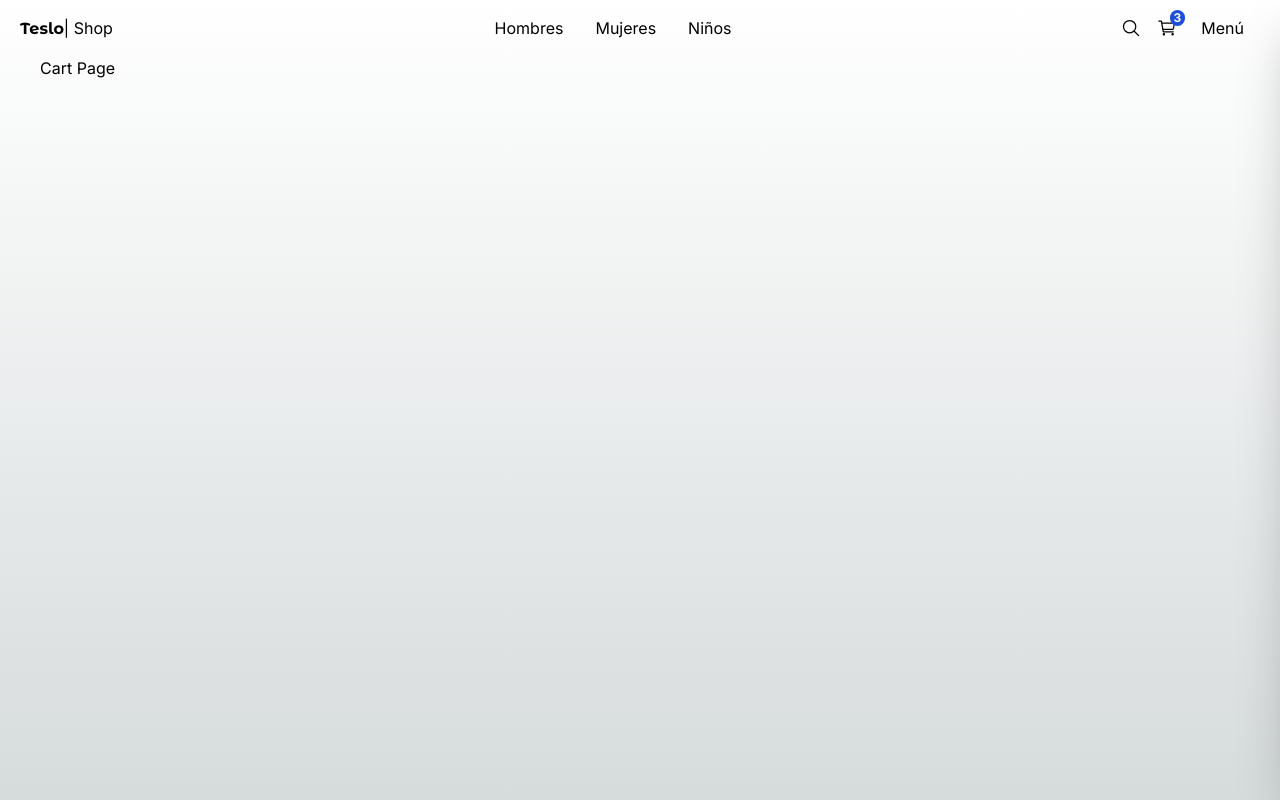
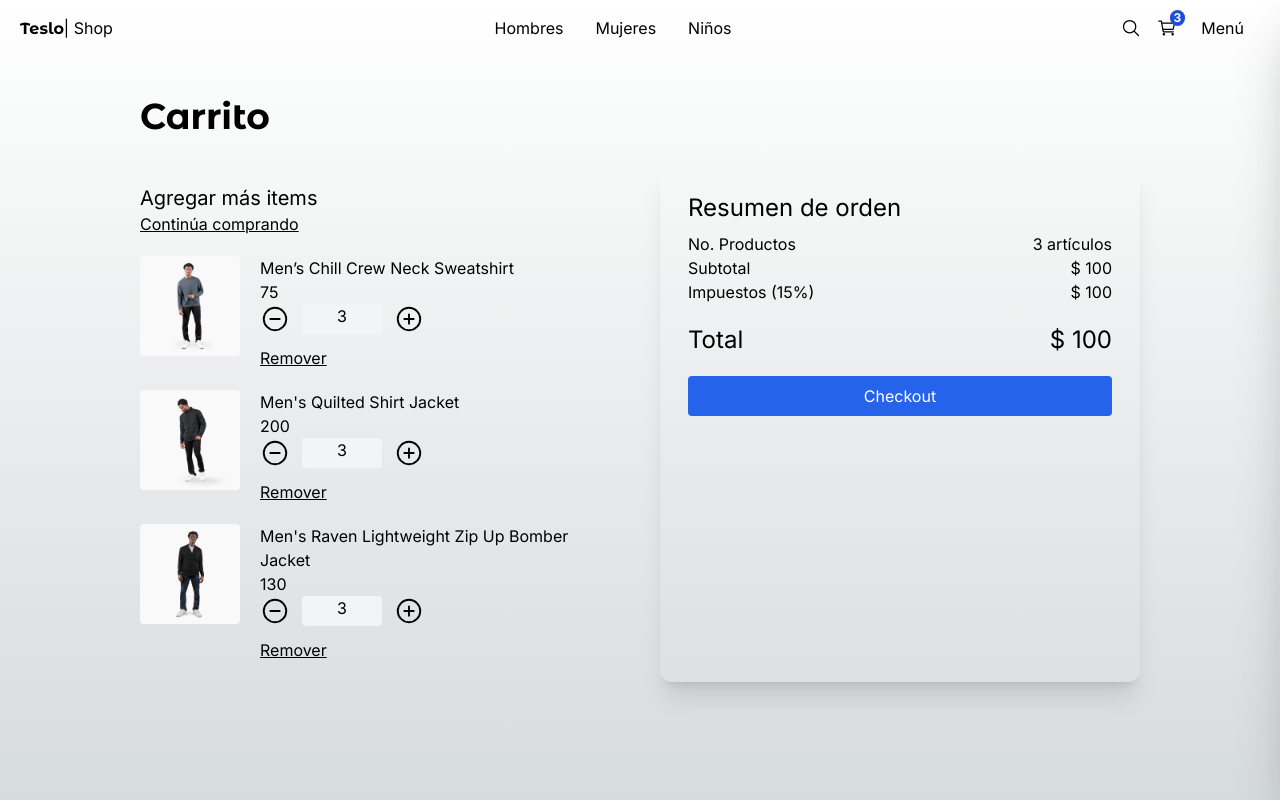
Before and after one commit to PacoChinchay/proyecto-ecomerce, a Next.js app: page /cart in a window 1280 px wide. Built offline with nearby package versions, Linux system fonts and the light colour scheme.

Commit message:
feat:  add Cart Page

```diff
--- a/src/app/(shop)/cart/page.tsx
+++ b/src/app/(shop)/cart/page.tsx
@@ -1,7 +1,83 @@
+import { QuantitySelector, Title } from "@/components"
+import { initialData } from "@/seed/seed"
+import Link from "next/link"
+import Image from "next/image"
+
+const productsInCart = [
+  initialData.products[0],
+  initialData.products[1],
+  initialData.products[2],
+]
+
 export default function CartPage() {
   return (
-    <div>
-      <h1>Cart Page</h1>
+    <div className="flex justify-center items-center mb-72 px-10 sm:px-0">
+
+      <div className="flex flex-col w-[1000px]">
+
+        <Title title='Carrito'/>
+        <div className="grid grid-cols-1 sm:grid-cols-2 gap-10">
+
+        <div className="flex flex-col mt-5">
+          <span className="text-xl">Agregar más items</span>
+          <Link href='/' className="underline mb-5">
+            Continúa comprando
+          </Link>
+
+        {
+          productsInCart.map( product => (
+            <div key={ product.slug } className="flex mb-5">
+              <Image
+                src={`/products/${ product.images[0]}`}
+                width={100}
+                height={100}
+                style={{
+                  width: '100px',
+                  height: '100px'
+                }}
+                alt={ product.title }
+                className="mr-5 rounded"
+              />
+
+              <div>
+                <p>{product.title}</p>
+                <p>{product.price}</p>
+                <QuantitySelector quantity={3}/>
+                <button className="underline mt-3">
+                  Remover
+                </button>
+              </div>
+            </div>
+          ))
+        }
+        </div>
+
+        <div className="rounded-xl shadow-xl p-7">
+          <h2 className="text-2xl mb-2">Resumen de orden</h2>
+          <div className="grid grid-cols-2">
+            <span>No. Productos</span>
+            <span className="text-right">3 artículos</span>
+
+            <span>Subtotal</span>
+            <span className="text-right">$ 100</span>
+
+            <span>Impuestos (15%)</span>
+            <span className="text-right">$ 100</span>
+
+            <span className="mt-5 text-2xl">Total</span>
+            <span className="mt-5 text-2xl text-right">$ 100</span>
+          </div>
+
+          <div className="mt-5 mb-2 w-full">
+            <Link href='/checkout/address' className="flex btn-primary justify-center">
+              Checkout
+            </Link>
+          </div>
+        </div>
+
+      </div>
     </div>
+    </div>
+
   )
 }
```
